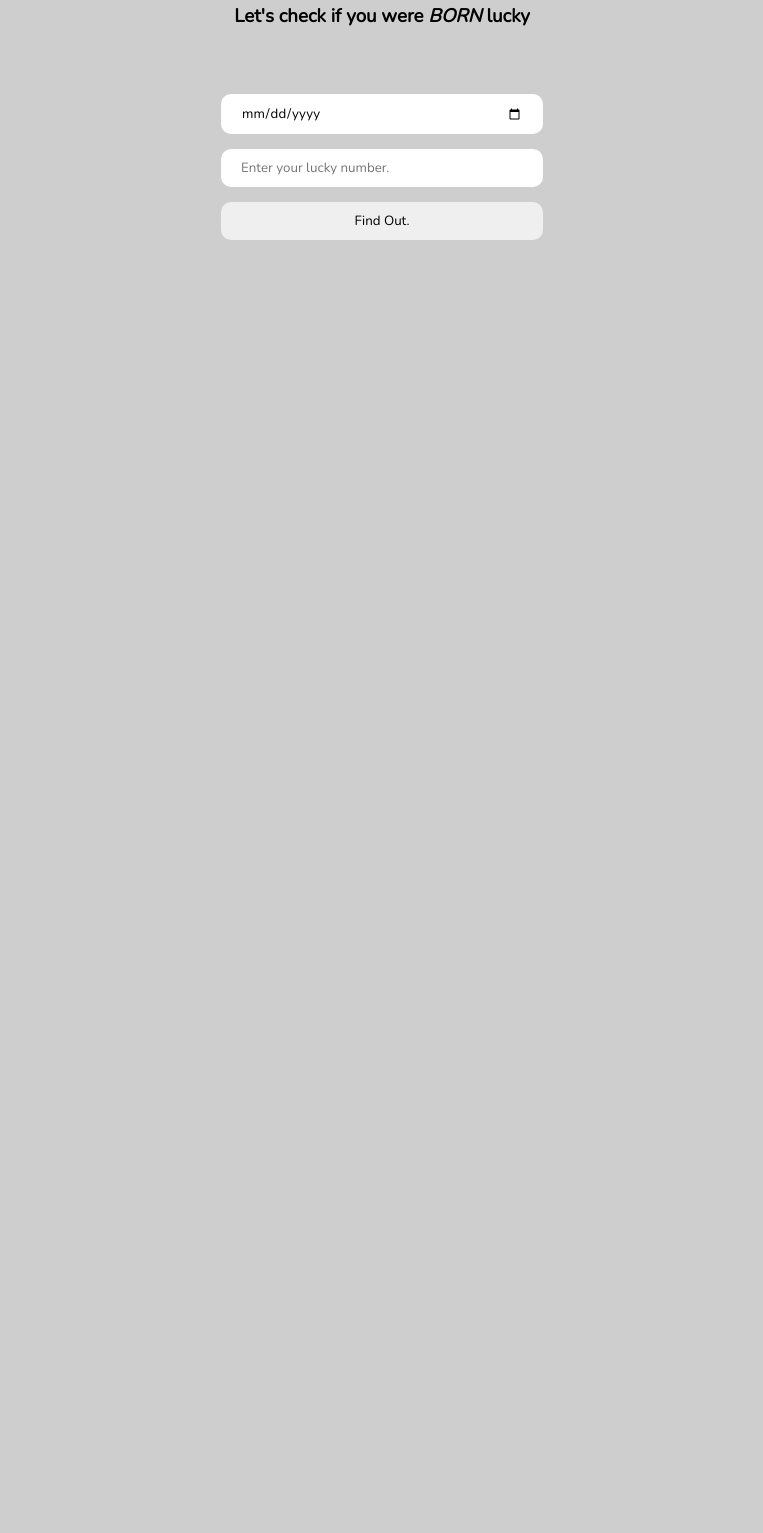
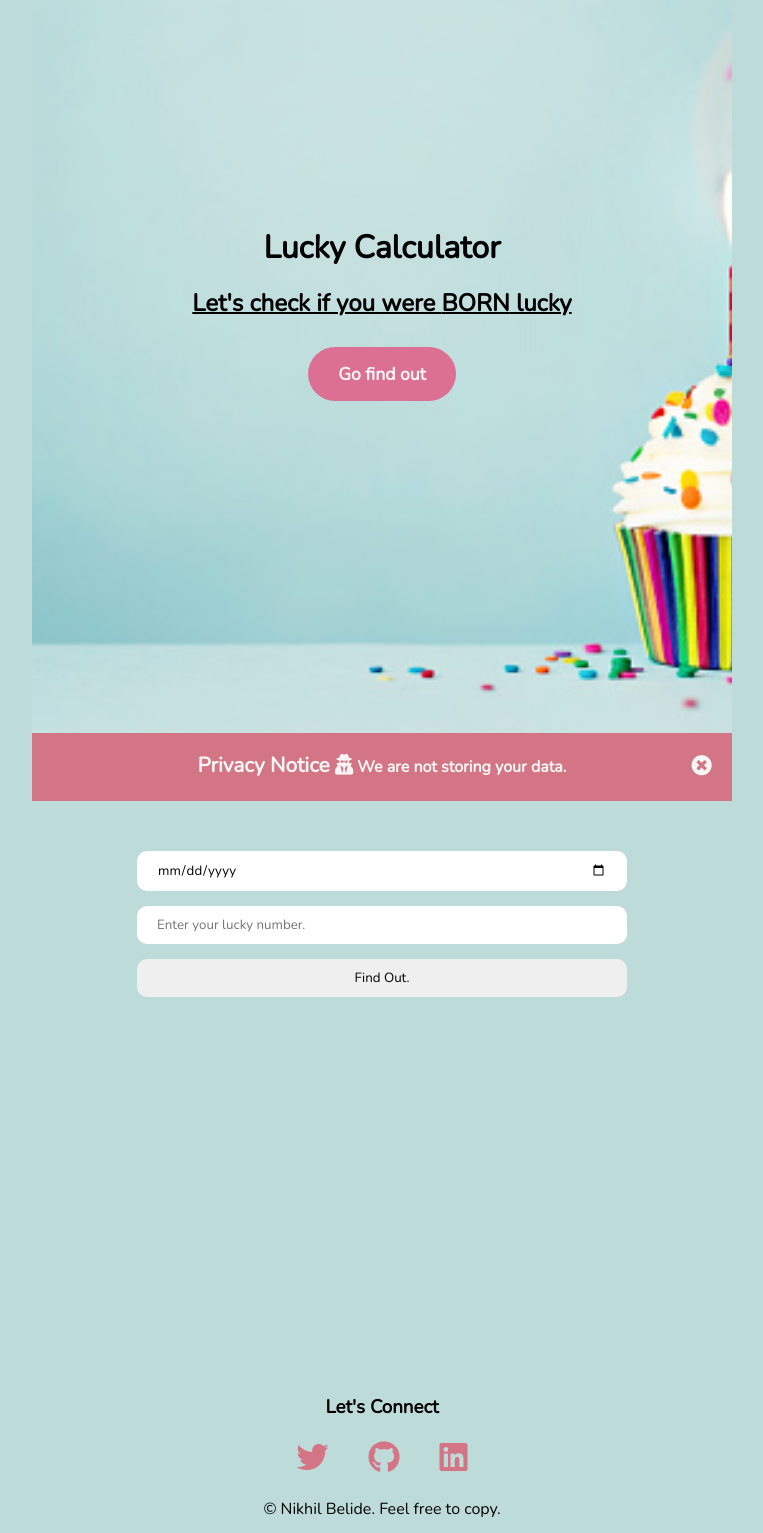
Before and after one commit to BelideNikhil/LuckyBirthday, a plain HTML site: page index.html in a window 1280 px wide. Shown: the part 67-1600 px from the top of the page, without its empty margins (258-1021 px from the left). Before the commit the page ends 800 px from the top, so only its background shows below. Drawn offline with nearby package versions, Linux system fonts and the light colour scheme.

Commit message:
style bg-smooth-scroll

```diff
--- a/app.js
+++ b/app.js
@@ -3,8 +3,7 @@ const loader=document.querySelector("#loader")
 const lucky=document.querySelector("#lucky")
 const unlucky=document.querySelector("#unlucky")
 const invalid=document.querySelector("#invalid")
-
-
+const close_privacy=document.querySelector("#close_privacy")
 
 clicker.addEventListener("click",()=>{
     loader.style.display="block";
@@ -55,3 +54,17 @@ clicker.addEventListener("click",()=>{
     },3000)
 
 })
+
+
+// to close privacy div
+close_privacy.addEventListener("click",(e)=>{
+    e.target.parentElement.parentElement.style.display='none';
+})
+
+// for smooth scroll
+let scroller=document.querySelector("#scroller")
+scroller.addEventListener("click",()=>{
+    $('html').animate({
+        scrollTop: $("#hero").offset().top
+    },50);
+})
--- a/index.html
+++ b/index.html
@@ -7,16 +7,25 @@
     <title>Lucky?!</title>
     <link rel="stylesheet" href="style.css">
     <link rel="stylesheet" href="https://use.fontawesome.com/releases/v5.15.3/css/all.css" integrity="sha384-SZXxX4whJ79/gErwcOYf+zWLeJdY/qpuqC4cAa9rOGUstPomtqpuNWT9wdPEn2fk" crossorigin="anonymous">
+    <!-- below is for smooth scroll -->
+    <script src="https://code.jquery.com/jquery-3.6.0.min.js" integrity="sha256-/xUj+3OJU5yExlq6GSYGSHk7tPXikynS7ogEvDej/m4=" crossorigin="anonymous"></script>
 </head>
 <body>
+
     <div class="container">
         <header>
-            <h2>Lucky Calculator</h2>
-            <h3>Let's check if you were <i>BORN</i> lucky</h3>
+            <h1>Lucky Calculator</h1>
+            <h2>Let's check if you were <strong>BORN</strong> lucky</h2>
+            <button id="scroller">Go find out</button>
         </header>
     </div>
-    <section id="hero">
+
+    <div id="hero">
         <div class="container">
+            <div id="policy_data">
+                <p><span id="privacy_heading">Privacy Notice <i class="fas fa-user-secret"></i></span> We are not storing your data.</p>
+                <div id="close_privacy"><i class="fas fa-times-circle"></i></div>
+            </div>
             <div class="input_data">
                 <input type="date"  id="user_birthday" placeholder="Enter your birthday">
                 <input type="number" id="user_lucky_number" placeholder="Enter your lucky number.">
@@ -40,8 +49,20 @@
                 <img src="./Images/invalid.gif" alt="">
             </div>
         </div>
-    </section>
+        <!-- footer -->
+        <footer>
+            <h3>Let's Connect</h3>
+            <div class="container">
+                <div id="social">
+                    <div><a href="https://twitter.com/Nikhil_Belide"  target="_blank"><i class="fab fa-twitter fa-2x"></i></a></div>
+                    <div><a href="https://github.com/BelideNikhil" target="_blank"><i class="fab fa-github fa-2x"></i></a></div>
+                    <div><a href="https://www.linkedin.com/in/nikhilbelide/"  target="_blank"><i class="fab fa-linkedin fa-2x"></i></a></div>
+                </div>
+            </div>
+            <p>&#169; Nikhil Belide. Feel free to copy.</p>
+        </footer>
 
+    </div>
     <!-- --------------------------------------- -->
     <script src="./app.js"></script>
 </body>
--- a/style.css
+++ b/style.css
@@ -4,32 +4,51 @@
     margin: 0;
     padding: 0;
     font-family: Nunito;
+    scroll-behavior: smooth;
 }
+
 .container{
-    max-width: 500px;
+    max-width: 700px;
     margin: auto;
-    padding: 20px;
 }
 
 body{
     line-height: 1.6rem;
     text-align: center;
-    background: rgb(207, 206, 206);
+    background: rgb(154 201 198 / 65%);
+    position: relative;
 }
 ul{
     list-style: none;
 }
 a{
     text-decoration: none;
+    color: rgb(211, 117, 133);
 }
 header{
     padding: 10px;
+    height: 100vh;
+    display: flex;
+    flex-direction: column;
+    align-items: center;
+    justify-content: center;
+    background: url(./Images/lucky.jpg) no-repeat center center/cover fixed;
 }
 header>*{
-    margin-bottom: 15px;
+    margin-bottom: 30px;
 }
 header h2{
     text-decoration:2px solid black underline;
+}
+#scroller{
+    background-color: palevioletred;
+    color: whitesmoke;
+    font-weight: 700;
+    border: none;
+    border-radius: 30px;
+    padding: 15px 30px;
+    cursor: pointer;
+    font-size: 1.1rem;
 }
 #loader,#lucky,#unlucky,#invalid{
     display: none;
@@ -37,6 +56,9 @@ header h2{
 #loader img,#lucky img, #unlucky img, #invalid img{
     border-radius: 10px;
     width: 300px;
+}
+#hero{
+    height: 100vh;
 }
 .container .input_data{
     margin: auto;
@@ -48,7 +70,6 @@ header h2{
     flex-direction: column;
     justify-content: center;
     align-items: center;
-    width:100%;
 }
 .input_data >*{
     margin-bottom: 15px;
@@ -60,6 +81,28 @@ header h2{
 .input_data >*:focus{
     outline: none;
 }
+
+#policy_data{
+    display: flex;
+    flex-direction: row;
+    justify-content: center;
+    align-items: center;
+    padding: 20px 10px;
+    margin-bottom: 50px;
+    background: rgb(211, 117, 133);
+    color: whitesmoke;
+    font-weight: 600;
+    position: relative;
+}
+#privacy_heading,#close_privacy{
+    font-size:1.3rem ;
+}
+#close_privacy{
+    position: absolute;
+    right: 20px;
+    cursor: pointer;
+}
+
 .output{
     background: white;
     font-size: 18px;
@@ -67,3 +110,17 @@ header h2{
     border-radius: 10px;
     margin-bottom: 20px;
 }
+
+footer{
+    width: 100%;
+    position: absolute;
+    bottom: 10px;
+    display: flex;
+    flex-direction: column;
+}
+#social{
+    display: flex;
+}
+#social >div{
+    margin: 20px;
+}
```
Also changed, not shown: Images/bg.jpg (deleted), Images/lucky.jpg (added).
